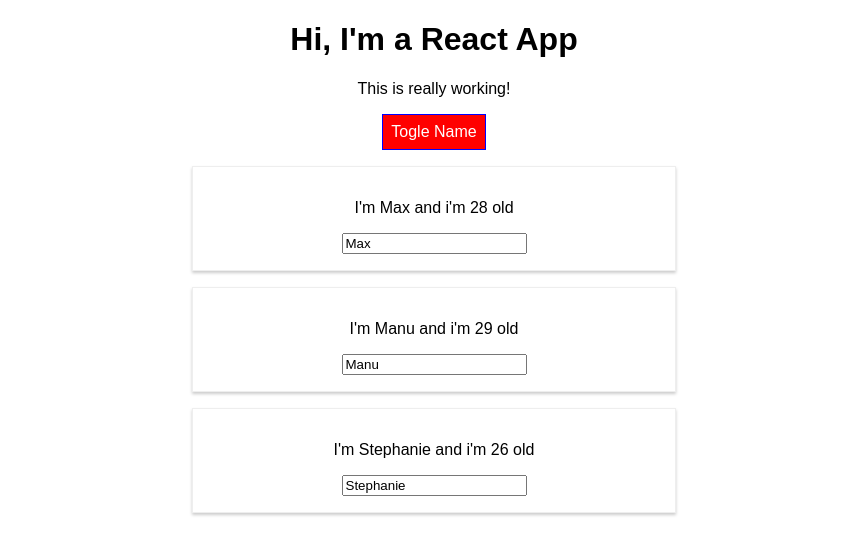
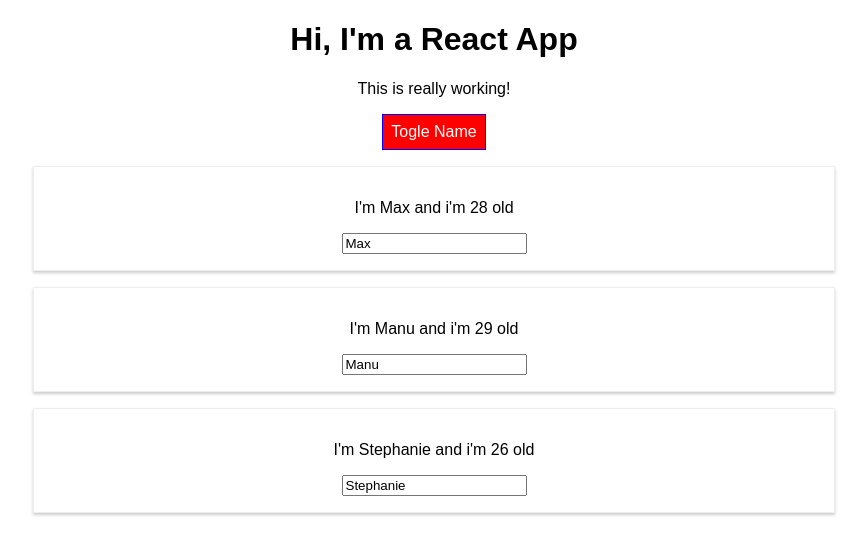
Before and after one commit to fermartin17/react-app, a React (Create React App) app in the folder React/my-app/: page / in a window 1280 px wide. Both pictures are taken after a click on the button "Togle Name". Shown: the top 554 px of the page, without its empty margins (206-1073 px from the left). Built offline with nearby package versions, Linux system fonts and the light colour scheme.

Commit message:
styled components

```diff
--- a/React/my-app/package.json
+++ b/React/my-app/package.json
@@ -6,7 +6,8 @@
     "radium": "^0.26.1",
     "react": "^17.0.1",
     "react-dom": "^17.0.1",
-    "react-scripts": "1.1.5"
+    "react-scripts": "1.1.5",
+    "styled-components": "^5.2.1"
   },
   "scripts": {
     "start": "react-scripts start",
--- a/React/my-app/src/App.js
+++ b/React/my-app/src/App.js
@@ -1,6 +1,5 @@
 import React, { Component } from 'react';
 import './App.css';
-import Radium, { StyleRoot } from 'radium';
 
 import Person from './Person/Person';
 
@@ -94,7 +93,6 @@
     }
 
     return (
-      <StyleRoot>
         <div className="App">
           <h1>Hi, I'm a React App</h1>
           <p className={classes.join(' ')}>This is really working!</p>
@@ -104,10 +102,9 @@
             onClick={this.toglePersonHandler}>Togle Name</button>
           {persons}
         </div>
-      </StyleRoot>
     );
     // return React.createElement('div', {className: 'App'}, React.createElement('h1', null, 'Does this work now?'));
   }
 }
 
-export default Radium(App);
+export default App;
--- a/React/my-app/src/Person/Person.js
+++ b/React/my-app/src/Person/Person.js
@@ -1,7 +1,21 @@
 import React from 'react';
-import Radium from 'radium';
+import styled from 'styled-components';
 
-import './Person.css';
+// import './Person.css';
+
+const StyleDiv = styled.div`
+width: 60%;
+margin: 16px auto;
+border: 1px solid #eee;
+box-shadow: 0 2px 3px #ccc;
+padding: 16px;
+text-align: center;
+
+@media (min-width: 500px): {
+    width: '450px'
+}
+`;
+
 
 const person = (props) => {
     const style = {
@@ -10,12 +24,13 @@
         }
     };
     return (
-            <div className="Person" style={style}>
-                <p onClick={props.click}>I'm {props.name} and i'm {props.age} old</p>
-                <p>{props.children}</p>
-                <input type='text' onChange={props.changed} value={props.name} />
-            </div>
+        // <div className="Person" style={style}>
+        <StyleDiv>
+            < p onClick={props.click} > I'm {props.name} and i'm {props.age} old</p >
+            <p>{props.children}</p>
+            <input type='text' onChange={props.changed} value={props.name} />
+        </StyleDiv>
     )
 };
 
-export default Radium(person);
+export default person;
```
Also changed, not shown: 1 other file (tests, documents, lock files or other folders).
